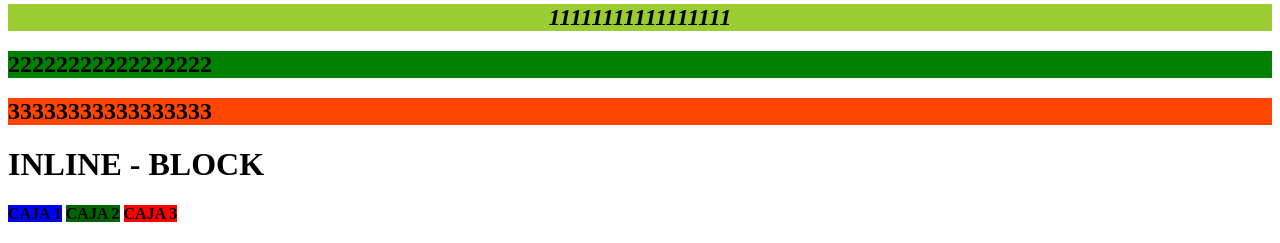
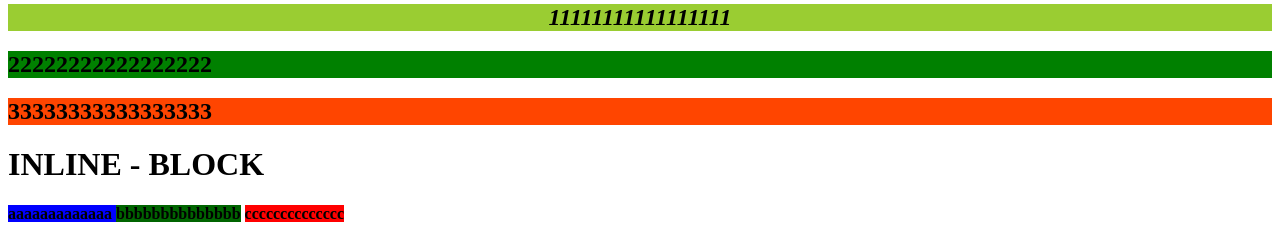
Before and after one commit to nestormarlier/Curso-Django, a Django app: page /vistaprevia/ in a window 1280 px wide. Shown: the part 557-800 px from the top of the page. Run offline with Django 3.2, Linux system fonts and the light colour scheme.

Commit message:
dispaly: inline-block

```diff
--- a/librosonline/vistaprevia/static/css/styles.css
+++ b/librosonline/vistaprevia/static/css/styles.css
@@ -20,3 +20,11 @@
 .tamaño_inline{
     font-size: xx-large;
 }
+
+.block_list{
+    display: block;
+}
+
+.inline_list{
+    display: inline-block;
+}
--- a/librosonline/vistaprevia/templates/vistaprevia/index.html
+++ b/librosonline/vistaprevia/templates/vistaprevia/index.html
@@ -43,8 +43,9 @@
     <h2 id="a3">33333333333333333</h2>
 
     <h1>INLINE - BLOCK </h1>
-    <b id="caja1">CAJA 1</b>
-    <b id="caja2">CAJA 2</b>
-    <b id="caja3">CAJA 3</b>
+        <b id="caja1" class="inline_list">aaaaaaaaaaaaa
+        </b>
+        <b id="caja2" class="inline_list">bbbbbbbbbbbbbb</b>
+        <b id="caja3" class="inline_list">cccccccccccccc</b>
 </body>
 </html>
```
